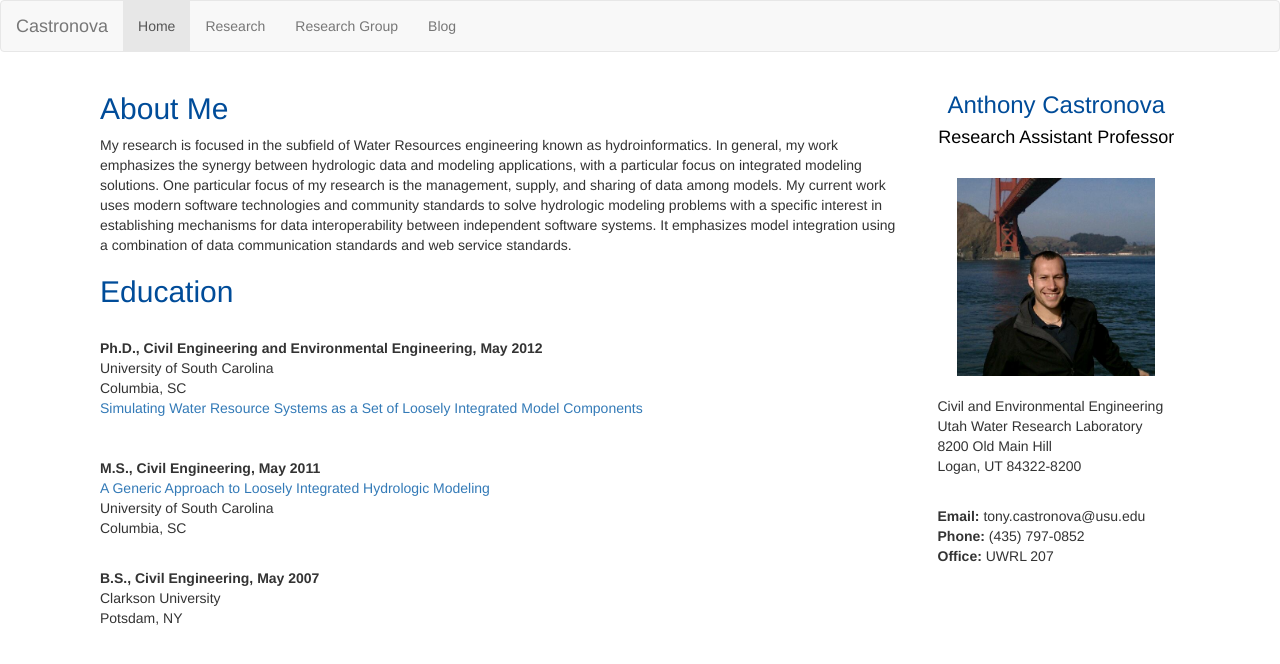
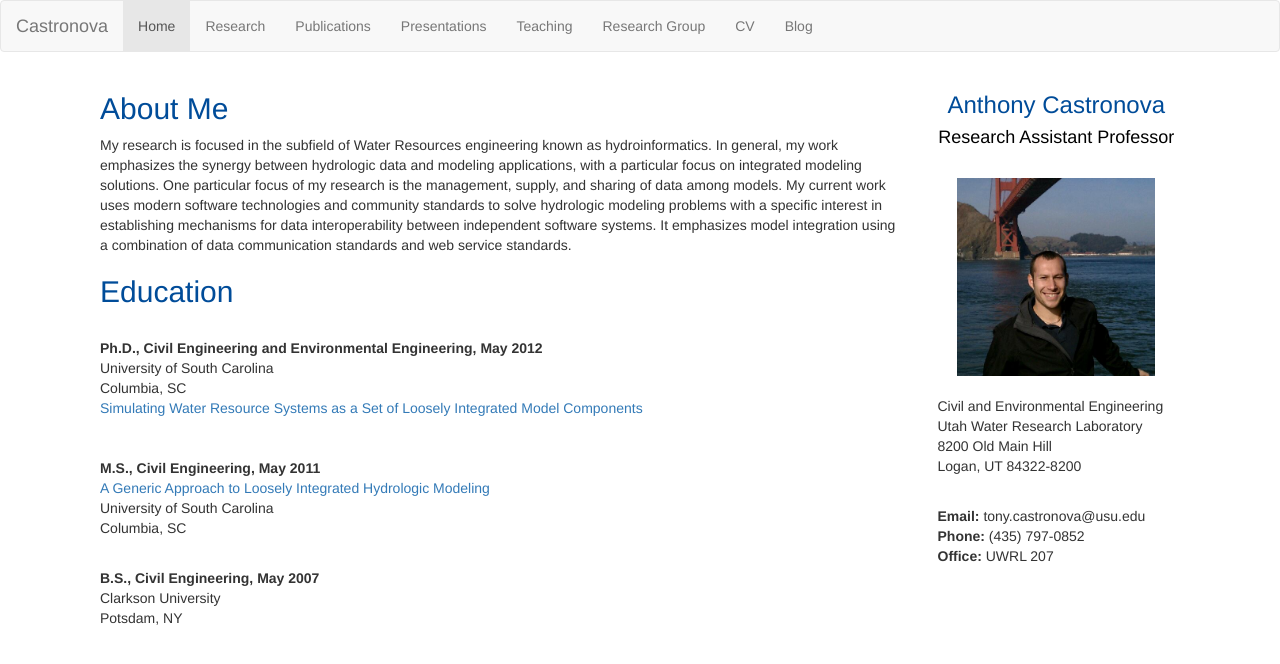
Before and after one commit to Castronova/jekyll-site, a Jekyll site: the page built from index.md, in a window 1280 px wide. Shown: the top 664 px of the page. Built offline with Jekyll 4.4.1, drawn with Linux system fonts in a browser that asks for light colours; nearby versions of some CDN libraries.

Commit message:
added more items to menubar

```diff
--- a/_includes/header.html
+++ b/_includes/header.html
@@ -41,11 +41,11 @@
         <!-- "current" is used to determine if the current tab is active or not  -->
         <li {% if current[1] == null %}class="active"{% endif %}><a href="/">Home</a></li>
         <li {% if current[1] == 'research' %}class="active"{% endif %}><a href="/research">Research</a></li>
-        <!-- <li {% if current[1] == 'publications' %}class="active"{% endif %}><a href="/publications">Publications</a></li> -->
-        <!-- <li {% if current[1] == 'presentations' %}class="active"{% endif %}><a href="/presentations">Presentations</a></li> -->
-        <!-- <li {% if current[1] == 'teaching' %}class="active"{% endif %}><a href="/teaching">Teaching</a></li> -->
+        <li {% if current[1] == 'publications' %}class="active"{% endif %}><a href="/publications">Publications</a></li>
+        <li {% if current[1] == 'presentations' %}class="active"{% endif %}><a href="/presentations">Presentations</a></li>
+        <li {% if current[1] == 'teaching' %}class="active"{% endif %}><a href="/teaching">Teaching</a></li>
         <li {% if current[1] == 'researchgroup' %}class="active"{% endif %}><a href="/researchgroup">Research Group</a></li>
-        <!-- <li {% if current[1] == 'cv' %}class="active"{% endif %}><a href="/cv">CV</a></li> -->
+        <li {% if current[1] == 'cv' %}class="active"{% endif %}><a href="/cv">CV</a></li>
         <li {% if current[1] == 'blog' %}class="active"{% endif %}><a href="/blog">Blog</a></li>
       </ul>
     </div>
```
